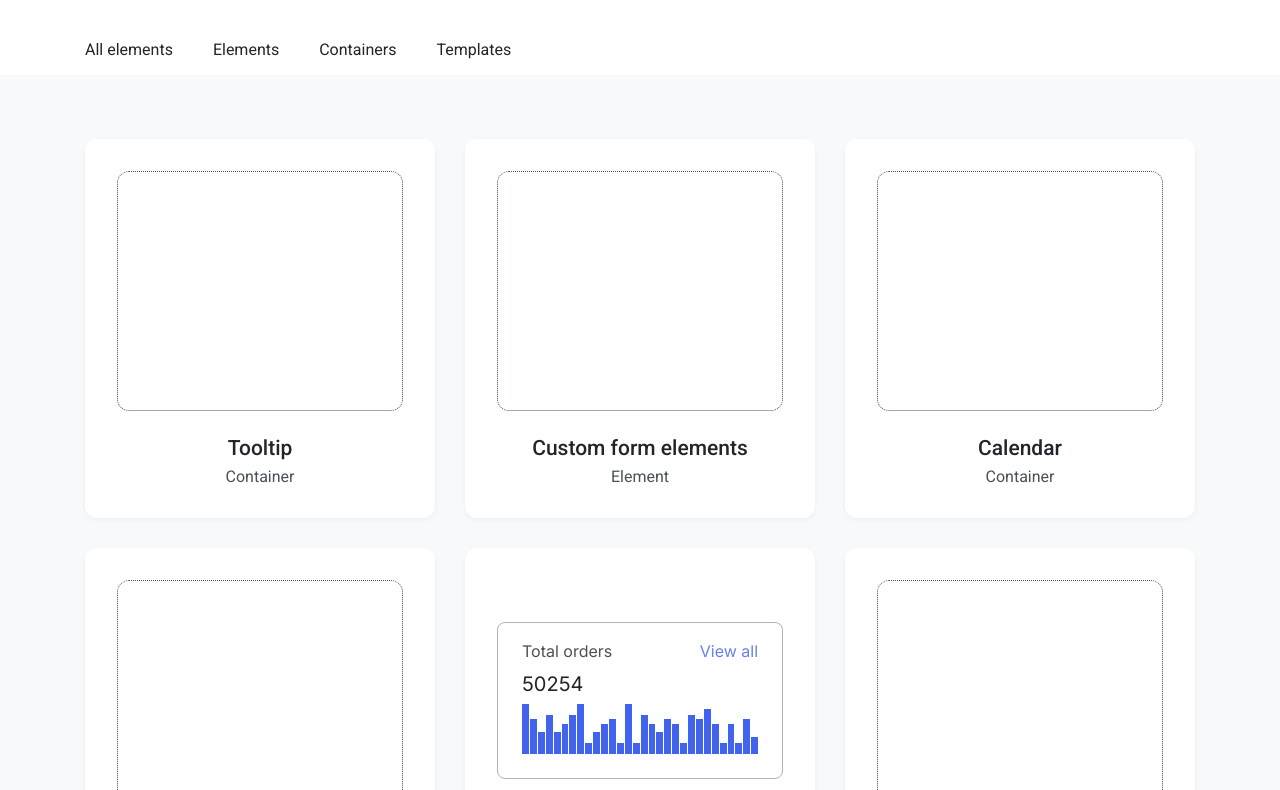
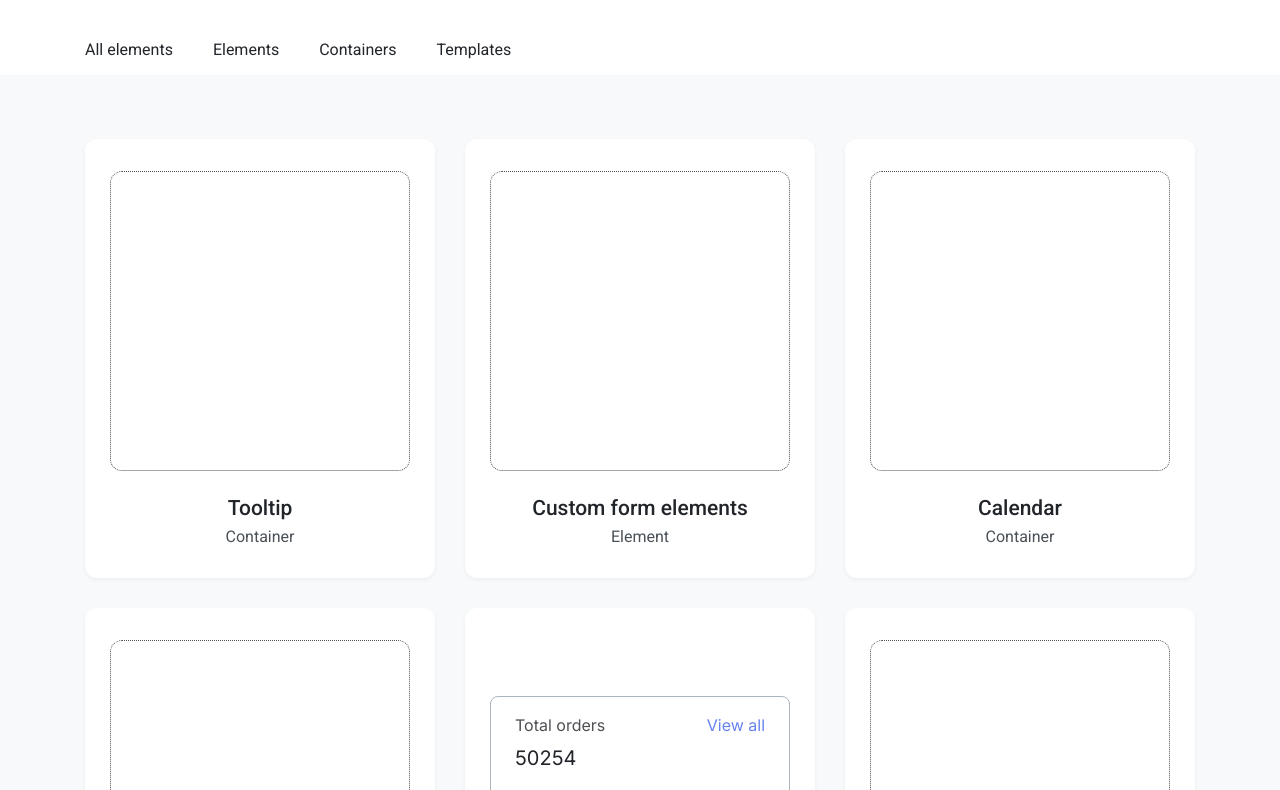
Before and after one commit to maratabdulin/htmlcss-20210812_marato13, a website: page index.html in a window 1280 px wide. Shown: the part 162-952 px from the top of the page. Drawn offline with nearby package versions, Linux system fonts and the light colour scheme; files that its build step writes are made by us from their sources.

Commit message:
changes based on comments

```diff
--- a/components/card/card.css
+++ b/components/card/card.css
@@ -1,12 +1,3 @@
-.card__box {
-	display: flex;
-	flex-direction: row;
-	margin: 0;
-	flex-wrap: wrap;
-	grid-gap: 30px;
-	padding: 64px 0px 58px;
-}
-
 .card {
 	flex-basis: 350px;
 	display: flex;
@@ -16,19 +7,19 @@
 	background-color: var(--white);
 	box-shadow: 0px 2px 4px rgba(33, 36, 41, 0.05);
 	border-radius: 12px;
-	padding: 32px;
+	padding: 32px 25px;
 	grid-gap: 25px;
 }
 
 .card__preview {
+	flex-basis: 300px;
+	flex-grow: 1;
 	display: flex;
 	align-items: center;
-	justify-content: center;
-	flex-basis: 240px;
 }
 
 .card__preview_empty {
-	flex-basis: 240px;
+	flex-basis: 300px;
 	flex-grow: 1;
 	border: 1px dotted var(--grey-4);
 	border-radius: 12px;
--- a/components/header/header.css
+++ b/components/header/header.css
@@ -58,7 +58,7 @@
 	line-height: 24px;
 }
 
-.header__nav_content a {
+.header__nav_link {
 	text-decoration: none;
 	color: var(--black);
 }
@@ -91,7 +91,7 @@
 	margin: 0;
 }
 
-.header__downsection_content a {
+.header__downsection_link {
 	text-decoration: none;
 	color: var(--black);
 }
--- a/components/histogram_preview/histogram_preview.css
+++ b/components/histogram_preview/histogram_preview.css
@@ -1,6 +1,6 @@
 .histogram {
 	width: 100%;
-	height: 157px;
+	max-width: 300px;
 	border: 1px solid var(--grey-3);
 	box-sizing: border-box;
 	border-radius: 8px;
@@ -35,7 +35,6 @@
 .histogram__date {
 	display: flex;
 	align-items: flex-start;
-	flex-grow: 1;
 }
 
 .histogram__date-text {
@@ -49,160 +48,16 @@
 }
 
 .histogram__graph {
-	height: 50px;
+	height: 83px;
 	display: flex;
 	justify-content: space-between;
 	align-items: flex-end;
 	grid-gap: 1px;
+	padding-top: 39px;
 }
 
-.histogram__progressbar-1 {
-	height: 100%;
-	width: 5%;
+.histogram__progressbar {
+	flex-basis: 9px;
+	flex-grow: 1;
 	background-color: var(--blue);
 }
-.histogram__progressbar-2 {
-	height: 70%;
-	width: 5%;
-	background-color: var(--blue);
-}
-.histogram__progressbar-3 {
-	height: 44%;
-	width: 5%;
-	background-color: var(--blue);
-}
-.histogram__progressbar-4 {
-	height: 78%;
-	width: 5%;
-	background-color: var(--blue);
-}
-.histogram__progressbar-5 {
-	height: 44%;
-	width: 5%;
-	background-color: var(--blue);
-}
-.histogram__progressbar-6 {
-	height: 60%;
-	width: 5%;
-	background-color: var(--blue);
-}
-.histogram__progressbar-7 {
-	height: 78%;
-	width: 5%;
-	background-color: var(--blue);
-}
-.histogram__progressbar-8 {
-	height: 100%;
-	width: 5%;
-	background-color: var(--blue);
-}
-.histogram__progressbar-9 {
-	height: 22%;
-	width: 5%;
-	background-color: var(--blue);
-}
-.histogram__progressbar-10 {
-	height: 44%;
-	width: 5%;
-	background-color: var(--blue);
-}
-.histogram__progressbar-11 {
-	height: 60%;
-	width: 5%;
-	background-color: var(--blue);
-}
-.histogram__progressbar-12 {
-	height: 70%;
-	width: 5%;
-	background-color: var(--blue);
-}
-.histogram__progressbar-13 {
-	height: 22%;
-	width: 5%;
-	background-color: var(--blue);
-}
-.histogram__progressbar-14 {
-	height: 100%;
-	width: 5%;
-	background-color: var(--blue);
-}
-.histogram__progressbar-15 {
-	height: 22%;
-	width: 5%;
-	background-color: var(--blue);
-}
-.histogram__progressbar-16 {
-	height: 78%;
-	width: 5%;
-	background-color: var(--blue);
-}
-.histogram__progressbar-17 {
-	height: 60%;
-	width: 5%;
-	background-color: var(--blue);
-}
-.histogram__progressbar-18 {
-	height: 44%;
-	width: 5%;
-	background-color: var(--blue);
-}
-.histogram__progressbar-19 {
-	height: 70%;
-	width: 5%;
-	background-color: var(--blue);
-}
-.histogram__progressbar-20 {
-	height: 60%;
-	width: 5%;
-	background-color: var(--blue);
-}
-.histogram__progressbar-21 {
-	height: 22%;
-	width: 5%;
-	background-color: var(--blue);
-}
-.histogram__progressbar-22 {
-	height: 78%;
-	width: 5%;
-	background-color: var(--blue);
-}
-.histogram__progressbar-23 {
-	height: 70%;
-	width: 5%;
-	background-color: var(--blue);
-}
-.histogram__progressbar-24 {
-	height: 90%;
-	width: 5%;
-	background-color: var(--blue);
-}
-.histogram__progressbar-25 {
-	height: 60%;
-	width: 5%;
-	background-color: var(--blue);
-}
-.histogram__progressbar-26 {
-	height: 22%;
-	width: 5%;
-	background-color: var(--blue);
-}
-.histogram__progressbar-27 {
-	height: 60%;
-	width: 5%;
-	background-color: var(--blue);
-}
-.histogram__progressbar-28 {
-	height: 22%;
-	width: 5%;
-	background-color: var(--blue);
-}
-.histogram__progressbar-29 {
-	height: 70%;
-	width: 5%;
-	background-color: var(--blue);
-}
-.histogram__progressbar-30 {
-	height: 34%;
-	width: 5%;
-	background-color: var(--blue);
-}
--- /dev/null
+++ b/components/preview/preview.css
@@ -0,0 +1,8 @@
+.preview {
+	display: flex;
+	flex-direction: row;
+	margin: 0;
+	flex-wrap: wrap;
+	grid-gap: 30px;
+	padding: 64px 0px 58px;
+}
--- a/index.html
+++ b/index.html
@@ -10,6 +10,7 @@
     <link rel="stylesheet" href="./components/card/card.css">
     <link rel="stylesheet" href="./components/button/button.css">
     <link rel="stylesheet" href="./components/histogram_preview/histogram_preview.css">
+    <link rel="stylesheet" href="./components/preview/preview.css">
     <meta name="viewport" content="width=device-width, initial-scale=1.0">
     <title>Document</title>
 </head>
@@ -23,23 +24,23 @@
                 <div class="header__logo_triangle"></div>
             </div>
             <ul class="header__nav">
-                <li class="header__nav_content"><a href="#">Components</a></li>
-                <li class="header__nav_content"><a href="#">About</a></li>
-                <li class="header__nav_content"><a href="#">Contact</a></li>
+                <li class="header__nav_content"><a class="header__nav_link" href="#">Components</a></li>
+                <li class="header__nav_content"><a class="header__nav_link" href="#">About</a></li>
+                <li class="header__nav_content"><a class="header__nav_link" href="#">Contact</a></li>
             </ul>
         </div>
         <h1 class="header__title">Reusable component library</h1>
         <ul class="header__downsection">
-            <li class="header__downsection_content"><a href="#">All elements</a></li>
-            <li class="header__downsection_content"><a href="#">Elements</a></li>
-            <li class="header__downsection_content"><a href="#">Containers</a></li>
-            <li class="header__downsection_content"><a href="#">Templates</a></li>
+            <li class="header__downsection_content"><a class="header__downsection_link" href="#">All elements</a></li>
+            <li class="header__downsection_content"><a class="header__downsection_link" href="#">Elements</a></li>
+            <li class="header__downsection_content"><a class="header__downsection_link" href="#">Containers</a></li>
+            <li class="header__downsection_content"><a class="header__downsection_link" href="#">Templates</a></li>
         </ul>
     </header>
 
     <main class="main">
         <div class="main__box">
-            <div class="card__box">
+            <div class="preview">
                 <div class="card">
                     <div class="card__preview_empty"></div>
                     <div class="card__footer">
@@ -79,36 +80,36 @@
                                 <p class="histogram__date-text">50254</p>
                             </div>
                             <div class="histogram__graph">
-                                <div class="histogram__progressbar-1"></div>
-                                <div class="histogram__progressbar-2"></div>
-                                <div class="histogram__progressbar-3"></div>
-                                <div class="histogram__progressbar-4"></div>
-                                <div class="histogram__progressbar-5"></div>
-                                <div class="histogram__progressbar-6"></div>
-                                <div class="histogram__progressbar-7"></div>
-                                <div class="histogram__progressbar-8"></div>
-                                <div class="histogram__progressbar-9"></div>
-                                <div class="histogram__progressbar-10"></div>
-                                <div class="histogram__progressbar-11"></div>
-                                <div class="histogram__progressbar-12"></div>
-                                <div class="histogram__progressbar-13"></div>
-                                <div class="histogram__progressbar-14"></div>
-                                <div class="histogram__progressbar-15"></div>
-                                <div class="histogram__progressbar-16"></div>
-                                <div class="histogram__progressbar-17"></div>
-                                <div class="histogram__progressbar-18"></div>
-                                <div class="histogram__progressbar-19"></div>
-                                <div class="histogram__progressbar-20"></div>
-                                <div class="histogram__progressbar-21"></div>
-                                <div class="histogram__progressbar-22"></div>
-                                <div class="histogram__progressbar-23"></div>
-                                <div class="histogram__progressbar-24"></div>
-                                <div class="histogram__progressbar-25"></div>
-                                <div class="histogram__progressbar-26"></div>
-                                <div class="histogram__progressbar-27"></div>
-                                <div class="histogram__progressbar-28"></div>
-                                <div class="histogram__progressbar-29"></div>
-                                <div class="histogram__progressbar-30"></div>
+                                <div class="histogram__progressbar " style='height: 100%;'></div>
+                                <div class="histogram__progressbar " style='height: 70%;'></div>
+                                <div class="histogram__progressbar " style='height: 44%;'></div>
+                                <div class="histogram__progressbar " style='height: 78%;'></div>
+                                <div class="histogram__progressbar " style='height: 100%;'></div>
+                                <div class="histogram__progressbar " style='height: 44%;'></div>
+                                <div class="histogram__progressbar " style='height: 60%;'></div>
+                                <div class="histogram__progressbar " style='height: 78%;'></div>
+                                <div class="histogram__progressbar " style='height: 100%;'></div>
+                                <div class="histogram__progressbar " style='height: 22%;'></div>
+                                <div class="histogram__progressbar " style='height: 44%;'></div>
+                                <div class="histogram__progressbar " style='height: 60%;'></div>
+                                <div class="histogram__progressbar " style='height: 70%;'></div>
+                                <div class="histogram__progressbar " style='height: 22%;'></div>
+                                <div class="histogram__progressbar " style='height: 100%;'></div>
+                                <div class="histogram__progressbar " style='height: 22%;'></div>
+                                <div class="histogram__progressbar " style='height: 78%;'></div>
+                                <div class="histogram__progressbar " style='height: 60%;'></div>
+                                <div class="histogram__progressbar " style='height: 44%;'></div>
+                                <div class="histogram__progressbar " style='height: 70%;'></div>
+                                <div class="histogram__progressbar " style='height: 60%;'></div>
+                                <div class="histogram__progressbar " style='height: 22%;'></div>
+                                <div class="histogram__progressbar " style='height: 78%;'></div>
+                                <div class="histogram__progressbar " style='height: 70%;'></div>
+                                <div class="histogram__progressbar " style='height: 90%;'></div>
+                                <div class="histogram__progressbar " style='height: 60%;'></div>
+                                <div class="histogram__progressbar " style='height: 22%;'></div>
+                                <div class="histogram__progressbar " style='height: 70%;'></div>
+                                <div class="histogram__progressbar " style='height: 34%;'></div>
+
                             </div>
                         </article>
                     </div>
```
